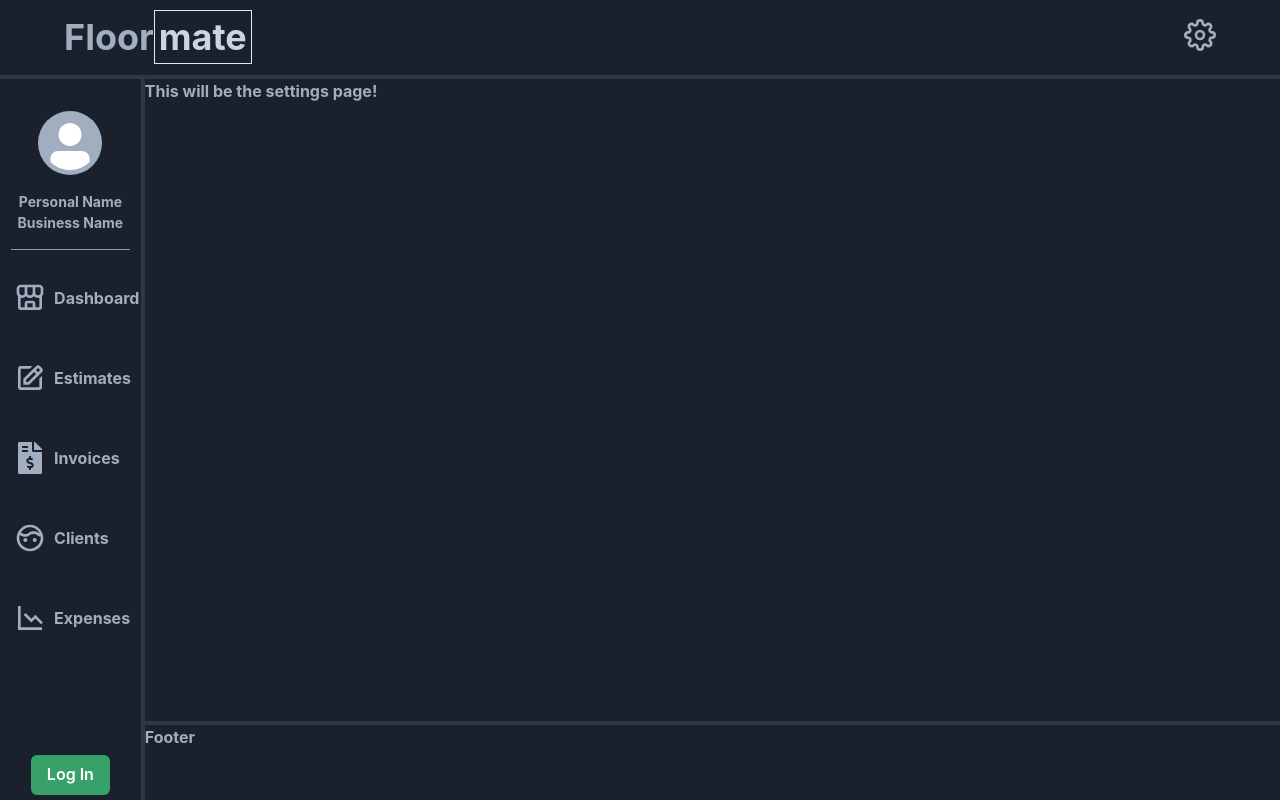
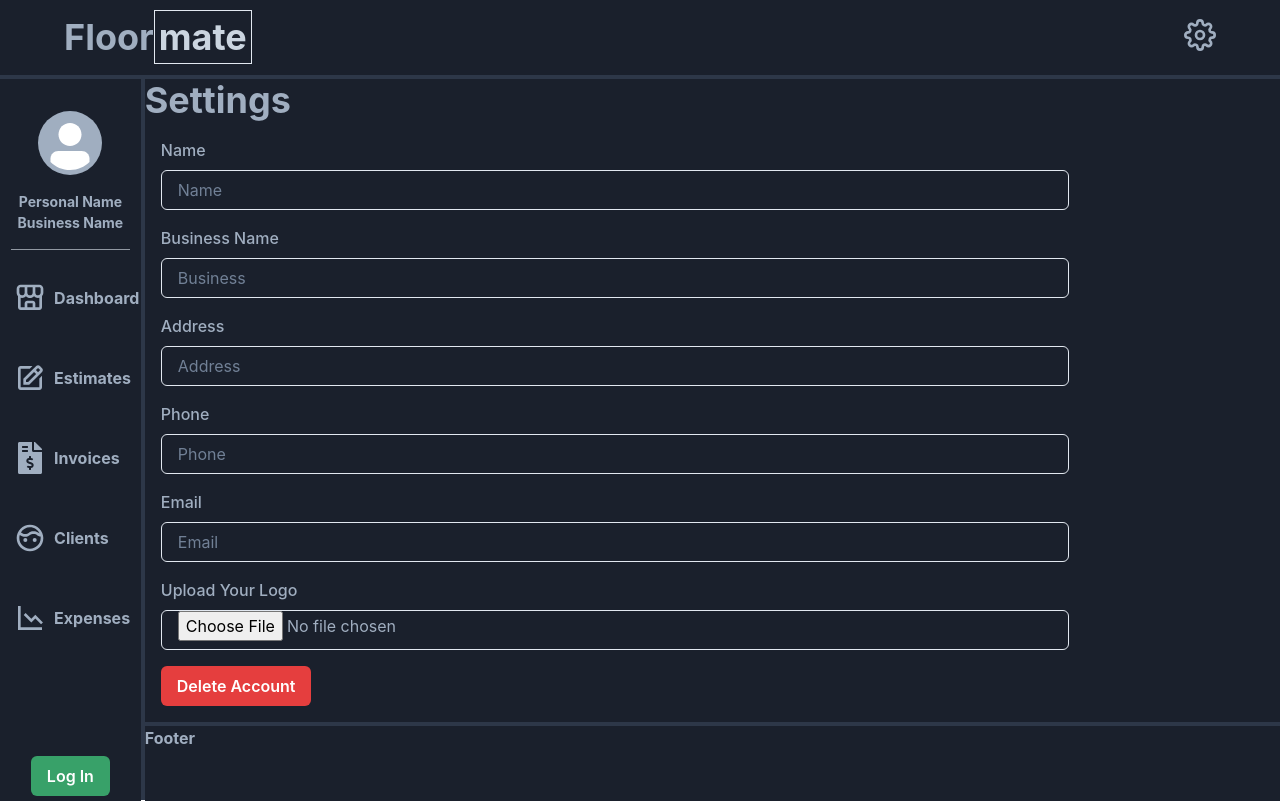
Before and after one commit to AnthonyJRay/floormate, a React (Vite) app: page /settings in a window 1280 px wide. Built offline with nearby package versions, Linux system fonts and the light colour scheme.

Commit message:
Added inputs and labels to settings page.

```diff
--- /dev/null
+++ b/src/pages/Settings.jsx
@@ -0,0 +1,45 @@
+import {
+  List,
+  ListItem,
+  Heading,
+  FormLabel,
+  Input,
+  Button,
+} from "@chakra-ui/react";
+
+export default function Settings() {
+  return (
+    <>
+      <Heading>Settings</Heading>
+      <List display={"grid"} w={"80%"} m={4} gap={4}>
+        <ListItem>
+          <FormLabel>Name</FormLabel>
+          <Input placeholder={"Name"} />
+        </ListItem>
+        <ListItem>
+          <FormLabel>Business Name</FormLabel>
+          <Input placeholder={"Business"} />
+        </ListItem>
+        <ListItem>
+          <FormLabel>Address</FormLabel>
+          <Input placeholder={"Address"} />
+        </ListItem>
+        <ListItem>
+          <FormLabel>Phone</FormLabel>
+          <Input placeholder={"Phone"} />
+        </ListItem>
+        <ListItem>
+          <FormLabel>Email</FormLabel>
+          <Input placeholder={"Email"} />
+        </ListItem>
+        <ListItem>
+          <FormLabel>Upload Your Logo</FormLabel>
+          <Input type="file" />
+        </ListItem>
+        <ListItem>
+          <Button colorScheme={"red"}>Delete Account</Button>
+        </ListItem>
+      </List>
+    </>
+  );
+}
--- a/src/pages/SettingsLayout.jsx
+++ /dev/null
@@ -1,7 +0,0 @@
-import React from 'react'
-
-export default function SettingsLayout() {
-  return (
-    <div bg="blue">This will be the settings page!</div>
-  )
-}
```
Also changed, not shown: src/components/estimates/EstimateForm/HelperFunctions.jsx (+5 -5 lines), src/main.jsx (+24 -25 lines), testSchema.js (added, +71 -0 lines).
